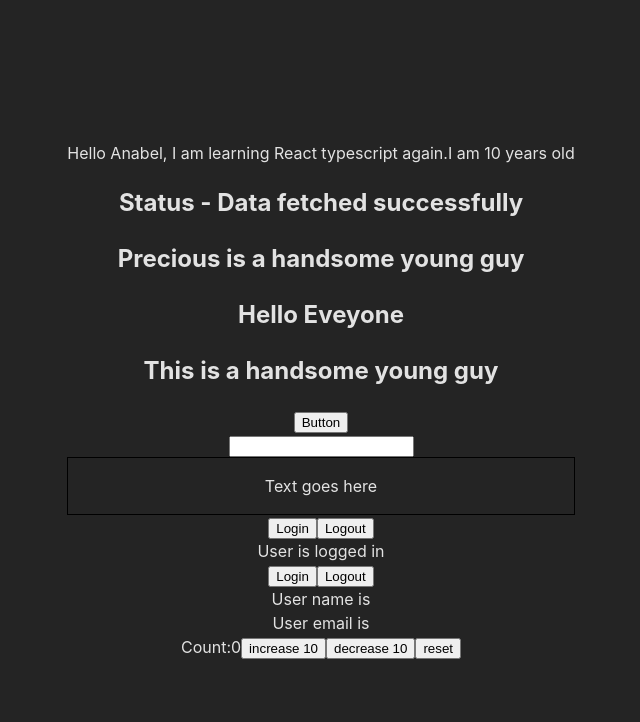
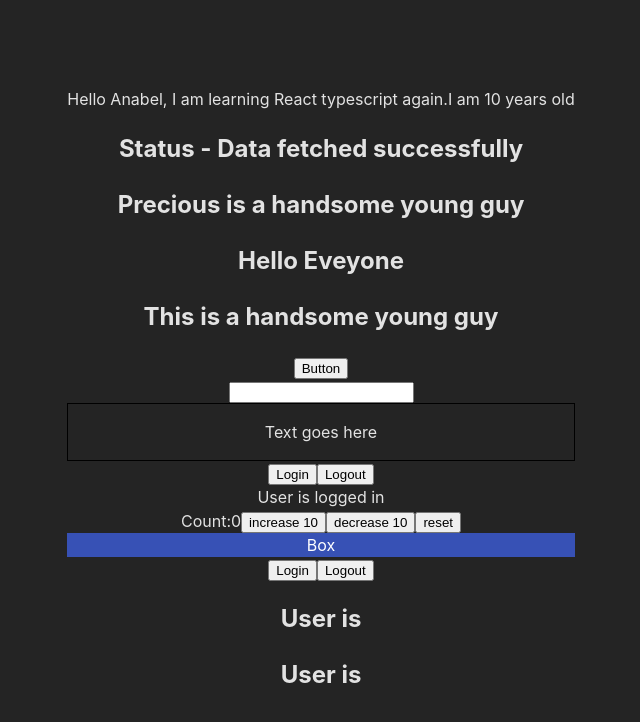
Before and after one commit to Masterprecie/learn-typescript, a React (Vite) app: page / in a window 1280 px wide. Shown: the top 722 px of the page, without its empty margins (319-959 px from the left). Built offline with nearby package versions, Linux system fonts and the light colour scheme.

Commit message:
ts-context

```diff
--- a/src/App.tsx
+++ b/src/App.tsx
@@ -1,10 +1,14 @@
 
 import './App.css'
+import Box from './components/context/Box'
+import { ThemeContextProvider } from './components/context/ThemeContext'
+import User from './components/context/User'
+import { UserContextProvider } from './components/context/UserContext'
 import Button from './components/event-props/Button'
 import Input from './components/event-props/Input'
 import Counter from './components/hooks-types/useReducer/Counter'
 import Login from './components/hooks-types/useState/Login'
-import User from './components/hooks-types/useState/User'
+// import User from './components/hooks-types/useState/User'
 import Greet from './components/prop-types/Greet'
 import Heading from './components/prop-types/Heading'
 // import Person from './components/prop-types/Person'
@@ -65,8 +69,14 @@
       <Input handleChange={(event) => console.log(event)} value='' />
       <Container styles={{ border: '1px solid black', padding: '1rem', font: '0' }} />
       <Login />
-      <User />
+      {/* <User /> */}
       <Counter />
+      <ThemeContextProvider>
+        <Box />
+      </ThemeContextProvider>
+      <UserContextProvider>
+        <User />
+      </UserContextProvider>
     </>
   )
 }
--- /dev/null
+++ b/src/components/context/Box.tsx
@@ -0,0 +1,12 @@
+import { useContext } from "react"
+import { ThemeContext } from "./ThemeContext"
+
+
+const Box = () => {
+	const theme = useContext(ThemeContext)
+	return (
+		<div style={{ backgroundColor: theme.primary.main, color: theme.primary.text }}>Box</div>
+	)
+}
+
+export default Box
--- /dev/null
+++ b/src/components/context/ThemeContext.tsx
@@ -0,0 +1,14 @@
+import React, { createContext } from "react";
+import { theme } from './theme'
+
+type ThemeContextProviderProp = {
+	children: React.ReactNode
+}
+
+
+export const ThemeContext = createContext(theme)
+
+export const ThemeContextProvider = ({ children }: ThemeContextProviderProp) => {
+	return <ThemeContext.Provider value={theme}>{children}</ThemeContext.Provider>
+
+}
--- /dev/null
+++ b/src/components/context/User.tsx
@@ -0,0 +1,35 @@
+import { useContext } from "react"
+import { UserContext } from "./UserContext"
+
+
+
+
+const User = () => {
+
+	const userContext = useContext(UserContext)
+
+
+	const handleLogin = () => {
+		if (userContext) {
+			userContext.setUser({
+				name: 'Precious',
+				email: 'text@gmail.com'
+			})
+		}
+	}
+	const handleLogout = () => {
+		if (userContext) {
+			userContext.setUser(null)
+		}
+	}
+	return (
+		<div>
+			<button onClick={handleLogin}>Login</button>
+			<button onClick={handleLogout}>Logout</button>
+			<h2>User is {userContext.user?.name} </h2>
+			<h2>User is  {userContext.user?.email}</h2>
+		</div>
+	)
+}
+
+export default User
--- /dev/null
+++ b/src/components/context/UserContext.tsx
@@ -0,0 +1,22 @@
+import { createContext, useState } from "react"
+
+type AuthUser = {
+	name: string
+	email: string
+}
+
+type UserContextType = {
+	user: AuthUser | null
+	setUser: React.Dispatch<React.SetStateAction<AuthUser | null>>
+}
+
+type UserContextProp = {
+	children: React.ReactNode
+}
+
+export const UserContext = createContext({} as UserContextType)
+
+export const UserContextProvider = ({ children }: UserContextProp) => {
+	const [user, setUser] = useState<AuthUser | null>(null)
+	return <UserContext.Provider value={{ user, setUser }}>{children}</UserContext.Provider>
+}
--- /dev/null
+++ b/src/components/context/theme.ts
@@ -0,0 +1,10 @@
+export const theme = {
+	primary: {
+		main: '#3751b5',
+		text: '#fff'
+	},
+	secondary: {
+		main: '#f50057',
+		text: '#fff'
+	},
+}
```
